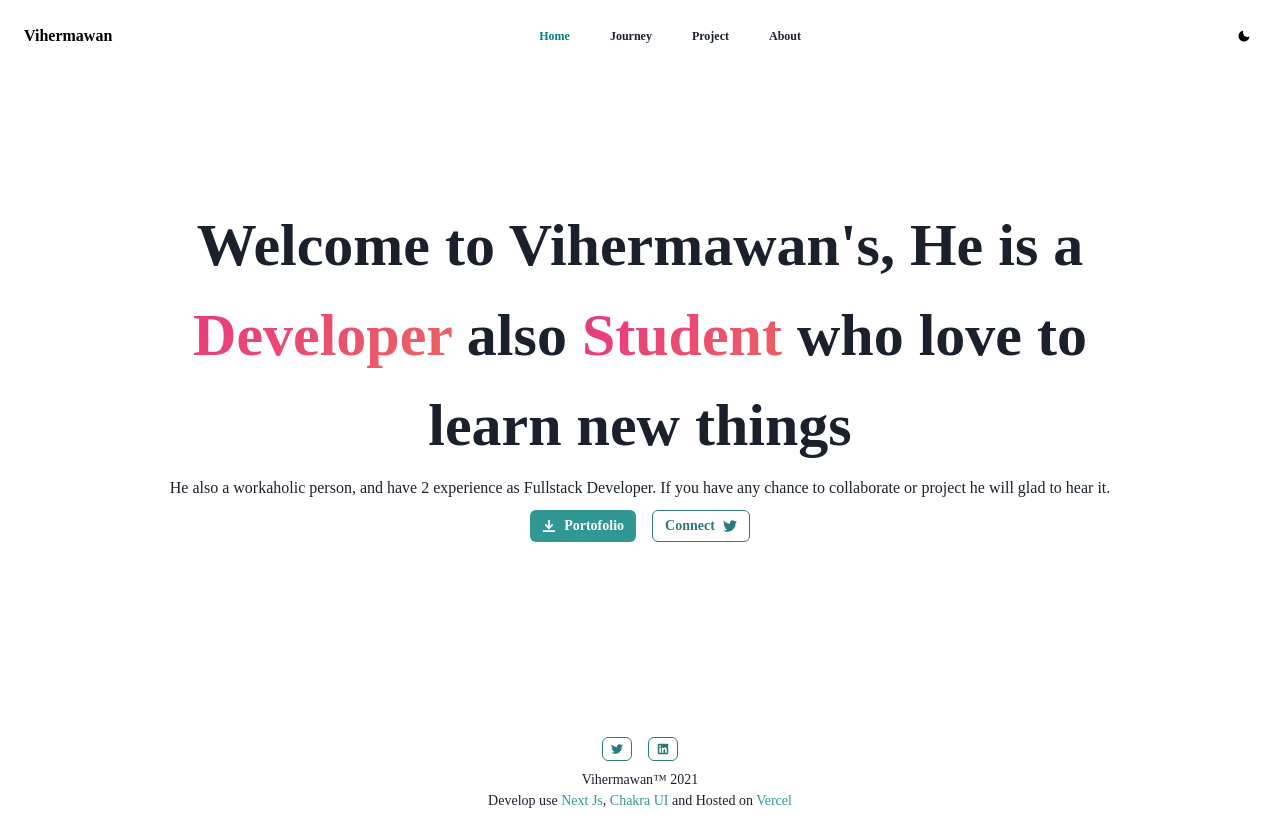
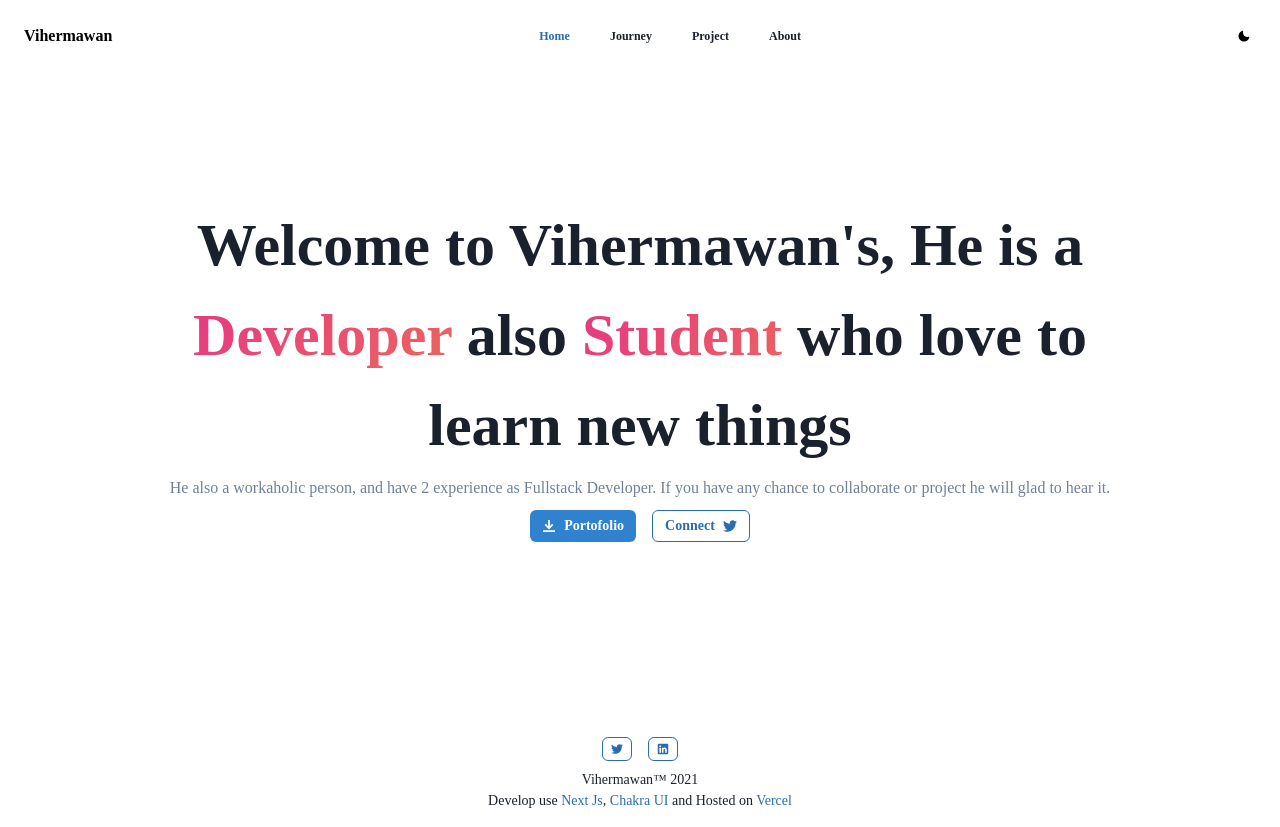
Before and after one commit to vickyhermawan/art-space, a Next.js app: page / in a window 1280 px wide. Built offline with nearby package versions, Linux system fonts and the light colour scheme; no server answers; a web font is replaced by a local one.

Commit message:
fixing color

```diff
--- a/components/atoms/MenuItems/MenuItems.tsx
+++ b/components/atoms/MenuItems/MenuItems.tsx
@@ -12,17 +12,17 @@ const MenuItems: React.FC = ({ children }) => {
     React.useEffect(() => {
         if(colorMode === "light"){
             if(router.asPath === '/' && children === 'Home'){
-                setColor("teal")
+                setColor("blue.600")
             }else if(router.asPath === `/${string.toLowerCase()}`){
-               setColor("teal")
+               setColor("blue.600")
             }else{
                setColor("gray.800")
             }
         }else{
             if(router.asPath === '/' && children === 'Home'){
-                setColor("teal.200")
+                setColor("blue.200")
             }else if(router.asPath === `/${string.toLowerCase()}`){
-               setColor("teal.200")
+               setColor("blue.200")
             }else{
                setColor("white")
             }
--- a/components/organism/Footer/Footer.tsx
+++ b/components/organism/Footer/Footer.tsx
@@ -10,19 +10,19 @@ const Footer: React.FC = ({children}) => {
                 <Center mb={2}>
                     <Stack direction="row" spacing={4}>
                         <Link href="https://twitter.com/vihermawan" isExternal aria-label="link-twitter">
-                            <Button colorScheme="teal" variant="outline" size="xs" aria-label="button-twitter">
+                            <Button colorScheme="blue" variant="outline" size="xs" aria-label="button-twitter">
                                 <FaTwitter />
                             </Button>
                         </Link>
                         <Link href="https://www.linkedin.com/in/vicky-hermawan/" isExternal aria-label="link-linkedin">
-                            <Button colorScheme="teal" variant="outline" size="xs" aria-label="button-linkedin">
+                            <Button colorScheme="blue" variant="outline" size="xs" aria-label="button-linkedin">
                                 <FaLinkedin />
                             </Button>
                         </Link>
                     </Stack>
                 </Center>
                 <Text letterSpacing={"-.0.001rem"} lineHeight={"-.0.001rem"} fontSize={{ base :"xs", md:"sm"}} fontWeight="medium">Vihermawan™ 2021 </Text>
-                <Text letterSpacing={"-.0.001rem"} lineHeight={"-.0.001rem"} fontSize={{ base :"xs", md:"sm"}} fontWeight="medium"> Develop use <Link color="teal.500" href="https://nextjs.org/">Next Js</Link>, <Link color="teal.500" href="https://chakra-ui.com">Chakra UI</Link> and Hosted on <Link color="teal.500" href="https://vercel.com">Vercel</Link> </Text>
+                <Text letterSpacing={"-.0.001rem"} lineHeight={"-.0.001rem"} fontSize={{ base :"xs", md:"sm"}} fontWeight="medium"> Develop use <Link color="blue.600" href="https://nextjs.org/">Next Js</Link>, <Link color="blue.600" href="https://chakra-ui.com">Chakra UI</Link> and Hosted on <Link color="blue.600" href="https://vercel.com">Vercel</Link> </Text>
             </Box>
         </>
     );
--- a/components/organism/Hero/index.tsx
+++ b/components/organism/Hero/index.tsx
@@ -8,7 +8,7 @@ import { Container, Box, Heading, Link, Text,Stack, Button,Center } from "@chakr
 
 const Hero : React.FC = props =>{
 
-    const [play, { stop }] = useSound("/sounds/pop.mp3");
+    const [play] = useSound("/sounds/pop.mp3");
 
     return (
         <>
@@ -16,22 +16,22 @@ const Hero : React.FC = props =>{
                 <Box mt={{base:"44", md:"28", lg:"10"}}>
                     <Fade duration={500} distance="30px" fraction={0.4} bottom>
                         <Heading as="h1" textAlign="center" letterSpacing={"-.0.001rem"} lineHeight={"-.0.001rem"} fontSize={{ base :"xl", md:"3xl", sm:"xl", lg:"6xl"}}>
-                            Welcome to Vihermawan's, He is a  <Link className={style.transition} href="#" bgClip="text">Developer</Link> also <Link className={style.transition} href="#" bgClip="text">Student</Link> who love to learn new things
+                            Welcome to Vihermawan's, He is a <Link className={style.transition} href="#" bgClip="text">Developer</Link> also <Link className={style.transition} href="#" bgClip="text">Student</Link> who love to learn new things
                         </Heading>
                     </Fade>
                     <Fade duration={600} distance="30px" fraction={0.4} bottom>
-                        <Text textAlign="center" mt={{ base :"1.5"}} fontSize={{ base :"small", md:"medium", lg:"medium"}}> He also a workaholic person, and have 2 experience as Fullstack Developer. If you have any chance to collaborate or project he will glad to hear it.</Text>
+                        <Text textAlign="center" mt={{ base :"1.5"}} fontSize={{ base :"small", md:"medium", lg:"medium"}} color="gray.500"> He also a workaholic person, and have 2 experience as Fullstack Developer. If you have any chance to collaborate or project he will glad to hear it.</Text>
                     </Fade>
                     <Fade duration={700} distance="30px" fraction={0.4} bottom>
                         <Center mt="2.5">
                             <Stack direction="row" spacing={4}>
                                 <Link href="https://drive.google.com/file/d/1s1ePLn7bXT3M25hLKPybgU66O5xnRCca/view" isExternal aria-label="link-portofolio">
-                                    <Button leftIcon={<DownloadIcon />} colorScheme="teal" variant="solid" size="sm" onClick={()=> play()} aria-label="button-hero">
+                                    <Button leftIcon={<DownloadIcon />} colorScheme="blue" variant="solid" size="sm" onClick={()=> play()} aria-label="button-hero">
                                         Portofolio
                                     </Button>
                                 </Link>
                                 <Link href="https://twitter.com/vihermawan" isExternal aria-label="link-twitter">
-                                    <Button rightIcon={<FaTwitter />} colorScheme="teal" variant="outline" size="sm" onClick={()=> play()} aria-label="button-hero">
+                                    <Button rightIcon={<FaTwitter />} colorScheme="blue" variant="outline" size="sm" onClick={()=> play()} aria-label="button-hero">
                                         Connect
                                     </Button>
                                 </Link>
--- a/components/organism/IntroduceSelf/index.tsx
+++ b/components/organism/IntroduceSelf/index.tsx
@@ -31,7 +31,7 @@ export default function IntoduceSelf({listStack}: ListStackProps){
                     </GridItem>
                     <GridItem rowSpan={3} colSpan={{ base: 8, md: 6 }} w="full" textAlign={{ base: "center", md: "left" }}>
                         <Fade duration={500} distance="30px" delay={300} fraction={0.4} bottom>
-                            <Text letterSpacing={"-.0.001rem"} lineHeight={"-.0.001rem"} fontSize={{ base: "xs", md: "xs", lg: "sm" }} textAlign={{ base: "center", md: "justify" }}>
+                            <Text letterSpacing={"-.0.001rem"} lineHeight={"-.0.001rem"} fontSize={{ base: "xs", md: "xs", lg: "sm" }} textAlign={{ base: "center", md: "justify" }} >
                                 Hello, I'm Vicky Hermawan, who can be called Vicky. Currently, i am domiciled in Yogyakarta
                                 and studying at <Link href="https://ugm.ac.id/" isExternal color="teal.500" aria-label="link-ugm">Gadjah Mada University</Link> and working at a fintech company in Yogyakarta.
                                 I started working for the first time using the php programming language and the <Link href="https://laravel.com/" isExternal color="teal.500">Laravel</Link> framework.
@@ -53,7 +53,7 @@ export default function IntoduceSelf({listStack}: ListStackProps){
                     {
                         (listStack ?? []).map(({ title,stacks },index) => {
                             return (
-                                <GridItem rowSpan={3} colSpan={{ base: 6, md: 4 }} w="full" position={{ base: "relative" }}>
+                                <GridItem rowSpan={3} colSpan={{ base: 6, md: 4 }} w="full" position={{ base: "relative" }} key={title}>
                                     <Fade duration={500} distance="30px" delay={300} fraction={0.4} bottom>
                                         <Heading as="h1"letterSpacing={"-.0.001rem"} lineHeight={"-.0.001rem"} fontSize={{ base: "xs", md: "xs", lg: "lg" }}>
                                             {title}
@@ -61,7 +61,7 @@ export default function IntoduceSelf({listStack}: ListStackProps){
                                         <List spacing={1}>
                                             {(stacks ?? []).map(({ stack }) => (
                                                 <ListItem>
-                                                    <Text letterSpacing={"-.0.001rem"} lineHeight={"-.0.001rem"} fontSize={{ base: "xs", md: "xs", lg: "sm" }}>{stack}</Text>
+                                                    <Text letterSpacing={"-.0.001rem"} lineHeight={"-.0.001rem"} fontSize={{ base: "xs", md: "xs", lg: "sm" }} color="gray.500">{stack}</Text>
                                                 </ListItem>
                                             ))}
                                         </List>
--- a/components/organism/List/index.tsx
+++ b/components/organism/List/index.tsx
@@ -37,6 +37,7 @@ export default function ListPortofolio({portofolio}: PortofolioProps){
                                 pt="3"
                                 pb="3"
                                 gap={4}
+                                key={title}
                             >
                                 <GridItem rowSpan={3} colSpan={{base: 12, sm : 8}}>
 
@@ -47,6 +48,7 @@ export default function ListPortofolio({portofolio}: PortofolioProps){
                                             width='full'
                                             variant='regular'
                                             pb={2}
+                                            color="gray.500"
                                         >
                                         {description}
                                         </Text>
--- a/next.config.js
+++ b/next.config.js
@@ -3,6 +3,7 @@ const runtimeCaching = require('next-pwa/cache')
 const prod = process.env.NODE_ENV === 'production'
 
 module.exports = {
+    trailingSlash: true,
     webpack(config, options) {
       config.module.rules.push({
         test: /\.(ogg|mp3|wav|mpe?g)$/i,
```
